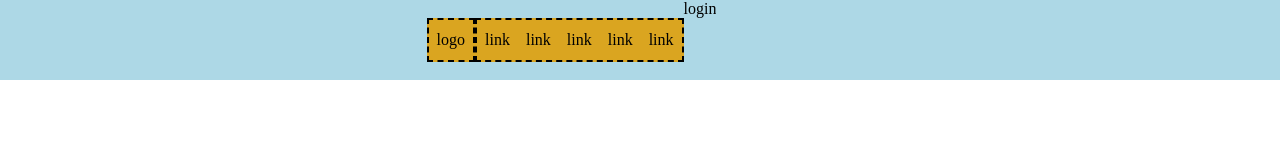
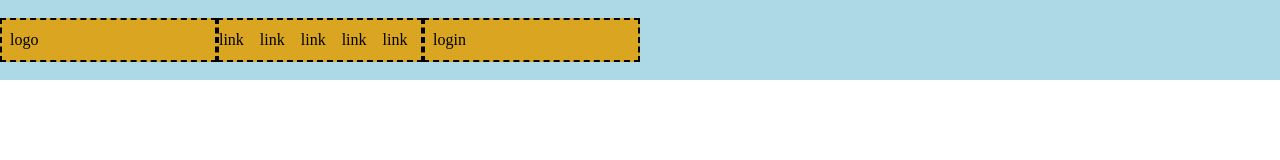
Before and after one commit to AleDelCampo/htmlcss-struttura-discord, a plain HTML site: page index.html in a window 1280 px wide. Drawn offline with Linux system fonts and the light colour scheme.

Commit message:
correzione header

```diff
--- a/index.html
+++ b/index.html
@@ -13,11 +13,11 @@
     <header>
     <div class="navbar">
 
-        <span class="nav-items">
+        <span class="nav-items1">
             logo
         </span>
 
-        <ul class="nav-items">
+        <ul class="nav-items2">
             <li>link</li>
             <li>link</li>
             <li>link</li>
@@ -25,7 +25,7 @@
             <li>link</li>
         </ul>
 
-        <span class="nav-items1">
+        <span class="nav-items3">
             login
         </span>
 
--- a/style.css
+++ b/style.css
@@ -13,25 +13,42 @@ header{
 
 .navbar{
     display: flex;
-    margin-left: 33.33%;
+    align-self: center;
+    align-items: center;
+    width: 100%;
 }
 
-.nav-items{
+.nav-items1{
     display: flex;
-    align-self: center;
-    align-items: center;
     border: black dashed 2px;
     background-color: #daa520;
     width: 100%;
     height: 44px;
     padding: 8px;
-    justify-content: space-around;
-
+    align-items: center;
 }
 
+.nav-items2{
+    display: flex;
+    border: black dashed 2px;
+    background-color: #daa520;
+    width: 100%;
+    height: 44px;
+    align-items: center;
+}
 
+.nav-items3{
+    display: flex;
+    border: black dashed 2px;
+    background-color: #daa520;
+    width: 100%;
+    height: 44px;
+    padding: 8px;
+    align-items: center;
+}
 
 ul{
+    align-items: center;
     gap: 1em;
     list-style-type: none;
 }
```
